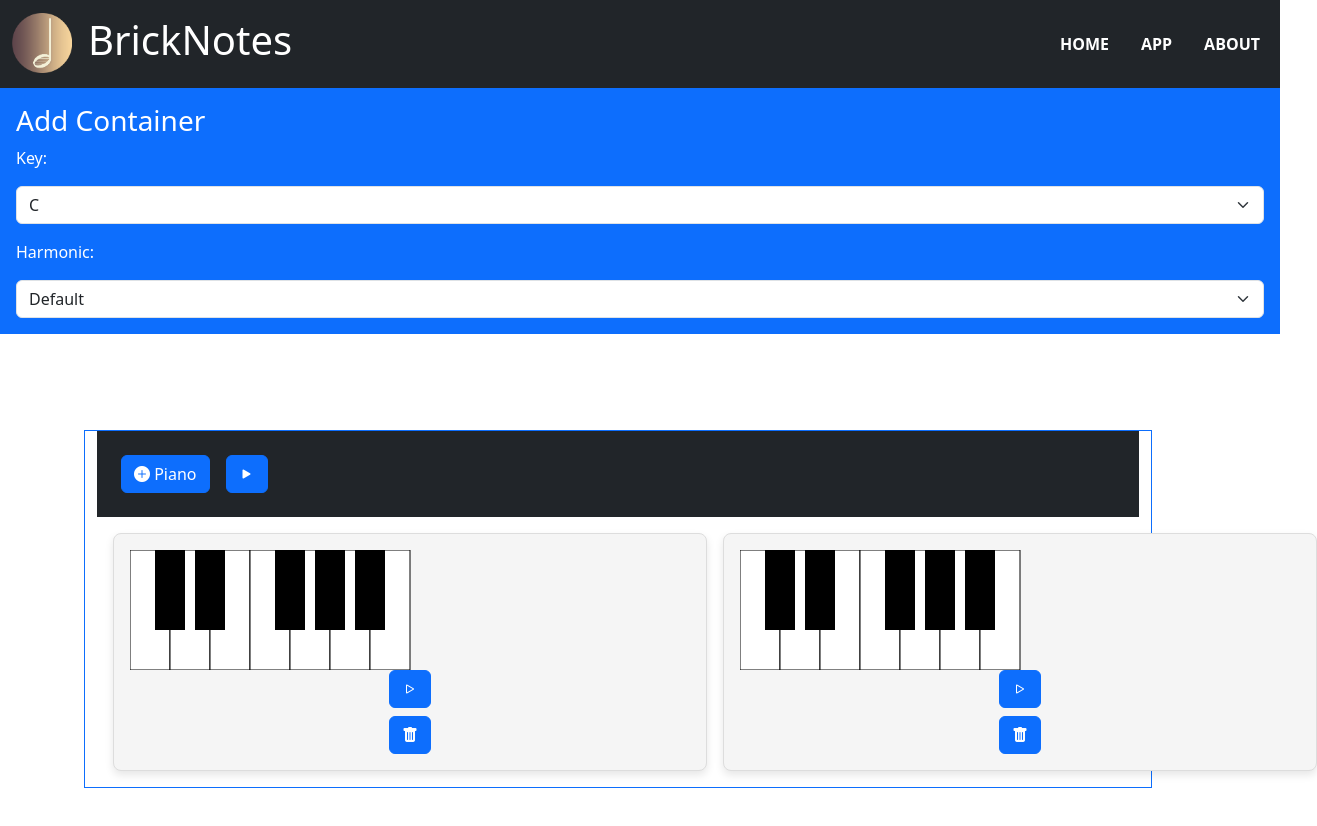
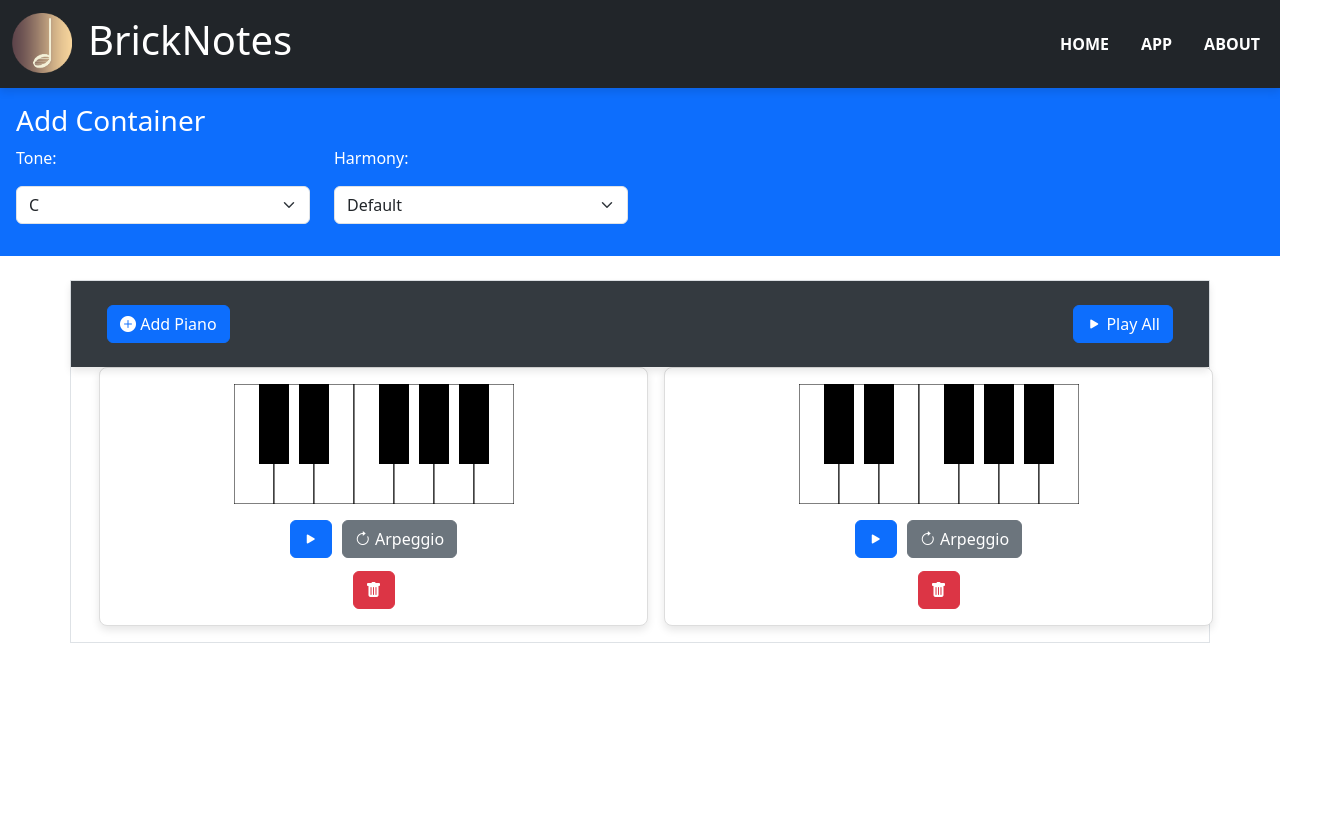
Before and after one commit to kelsbor/MusicApp, a React (Create React App) app: page /app in a window 1280 px wide. Shown: the top 826 px of the page, 1317 px wide, since content can reach past the window. After the commit the page ends 800 px from the top, so only its background shows below. Built offline with nearby package versions, Linux system fonts and the light colour scheme.

Commit message:
styling UI and PlayAll feature

```diff
--- a/src/components/AddContainer.js
+++ b/src/components/AddContainer.js
@@ -3,14 +3,21 @@ const AddContainer = () => {
         <>
             <header className="bg-primary text-white p-3">
                 <h3>Add Container</h3>
-                <p>Key:</p>
+                    <div className="row">
+                        <div className="col-3">
+                        <p>Tone:</p>
                             <select className="form-select mb-3">
                                 <option value={"default"}>C</option>
                             </select>
-                <p>Harmonic:</p>
+                        </div>
+                        <div className="col-3">
+                            <p>Harmony:</p>
                             <select className="form-select">
                                 <option value="default">Default</option>
                             </select>
+                        </div>
+                </div>
+
             </header>
 
 
--- a/src/components/Piano.js
+++ b/src/components/Piano.js
@@ -1,7 +1,8 @@
-import React, { useState, useMemo} from 'react';
+import React, { useState, useMemo, forwardRef, useImperativeHandle } from 'react';
 import Selector from './Selector';
 import AudioPlayer from '../utils/AudioPlayer';
-const Piano = ({ notes = [] }) => {
+
+const Piano = forwardRef(({ notes = [] }, ref) => {
     const [highlightedNotes, setHighlightedNotes] = useState(notes);
     const [showPopover, setShowPopover] = useState(false);
     const [playMode, setPlayMode] = useState(true); // true for chord, false for arpeggio
@@ -29,11 +30,18 @@ const Piano = ({ notes = [] }) => {
     }, [highlightedNotes]);
 
     const handlePianoClick = () => {
-        (showPopover) ? setShowPopover(false) : setShowPopover(true)
+      setShowPopover((prev) => !prev);
     }
+
+     // Expose play functionality to parent
+    useImperativeHandle(ref, () => ({
+      play: async () => {
+        await AudioPlayer({ notes: highlightedNotes, playmode: playMode }).play();
+      },
+    }));
     return (
         <>
-            <svg width="560" height="120" xmlns="http://www.w3.org/2000/svg" onClick={handlePianoClick}>
+            <svg width="280" height="120" xmlns="http://www.w3.org/2000/svg" onClick={handlePianoClick}>
             {/* White keys */}
             <rect id="C" x="0" y="0" width="40" height="120" fill={keyFills[0]} stroke="black" />
             <rect id="D" x="40" y="0" width="40" height="120" fill={keyFills[2]} stroke="black" />
@@ -57,9 +65,19 @@ const Piano = ({ notes = [] }) => {
               highlightedNotes={highlightedNotes}
             />
           )}
-        <AudioPlayer notes={highlightedNotes} playmode={playMode}/>
+        <div className="controls">
+          <button className="btn btn-primary play-button" onClick={() => AudioPlayer({ notes: highlightedNotes, playmode: playMode }).play()}>
+            <i className="bi bi-play-fill"></i>
+          </button>
+          <button
+              className="btn btn-secondary switch-button"
+              onClick={() => setPlayMode((prev) => !prev)}
+            >
+            <i class="bi bi-arrow-clockwise"></i> {playMode ? 'Arpeggio' : 'Chord'}
+          </button>
+        </div>
         </>
     );
-};
+});
 
 export default Piano;
--- a/src/components/PianoContainer.js
+++ b/src/components/PianoContainer.js
@@ -1,50 +1,82 @@
-import Piano from './Piano';
-import '../styles/Piano.css';
-import React, { useState } from 'react';
+import React, { useState, useRef } from "react";
+import Piano from "./Piano";
+import "../styles/Piano.css";
 
 const PianoContainer = () => {
   const [pianos, setPianos] = useState([
     { id: 1, occupied: false },
-    { id: 2, occupied: false }
+    { id: 2, occupied: false },
   ]);
+  const pianoRefs = useRef([]);
+
+  const addPianoRef = (el, id) => {
+    if (el) {
+      const index = pianoRefs.current.findIndex((ref) => ref.id === id);
+      if (index === -1) {
+        pianoRefs.current.push({ id, ref: el });
+      } else {
+        pianoRefs.current[index] = { id, ref: el };
+      }
+    }
+  };
+
+  const removePianoRef = (id) => {
+    pianoRefs.current = pianoRefs.current.filter((item) => item.id !== id);
+  };
 
   const handleAddPiano = () => {
     setPianos((prevPianos) => [
       ...prevPianos,
-      { id: prevPianos.length + 1, occupied: true }
+      { id: prevPianos.length + 1, occupied: true },
     ]);
   };
 
   const handleRemovePiano = (id) => {
     setPianos((prevPianos) => prevPianos.filter((piano) => piano.id !== id));
+    removePianoRef(id);
+  };
+
+  const handlePlayAll = async () => {
+    console.log("Valid piano refs:", pianoRefs.current);
+    for (const { ref } of pianoRefs.current) {
+      if (ref && ref.play) {
+        await ref.play();
+      }
+    }
   };
 
   return (
     <>
-      <nav className="navbar navbar-expand-sm bg-dark p-3">
-        <button className="btn btn-primary m-2 add-piano-btn" onClick={handleAddPiano}>
-        <i class="bi bi-plus-circle-fill"></i> Piano
-        </button>
-        <button className="btn btn-primary m-2 add-piano-btn" >
-          <i class="bi bi-play-fill"></i>
-        </button>
+      <nav className="navbar navbar-expand-sm text-white p-3">
+        <div className="container-fluid">
+          <button
+            className="btn btn-primary m-2 add-piano-btn"
+            onClick={handleAddPiano}
+          >
+            <i className="bi bi-plus-circle-fill"></i> Add Piano
+          </button>
+          <button
+            className="btn btn-primary m-2 add-piano-btn"
+            onClick={handlePlayAll}
+          >
+            <i className="bi bi-play-fill"></i> Play All
+          </button>
+        </div>
       </nav>
 
-      <div>
       <div className="grid-container">
         {pianos.map((piano) => (
           <div key={piano.id} className="grid-item">
-            <Piano />
+            <Piano ref={(el) => addPianoRef(el, piano.id)} />
             <button
-              className="btn btn-primary remove-piano-btn"
+              className="btn btn-danger remove-piano-btn"
               onClick={() => handleRemovePiano(piano.id)}
             >
-              <i class="bi bi-trash-fill"></i>
+              <i className="bi bi-trash-fill"></i>
             </button>
           </div>
         ))}
       </div>
-    </div>
     </>
   );
 };
--- a/src/components/tabs/AxisSelector.js
+++ b/src/components/tabs/AxisSelector.js
@@ -63,7 +63,7 @@ const AxisSelector = ({ onSelectAxis, showTonalContext = true }) => {
     };
 
     return (
-        <svg width="400" height="400">
+        <svg width="400" height="400" >
             {/* Draw Circle */}
             <circle cx={centerX} cy={centerY} r={radius} fill="none" stroke="black" />
 
--- a/src/pages/HomePage.js
+++ b/src/pages/HomePage.js
@@ -29,7 +29,7 @@ const HomePage = () =>{
                         aria-expanded={isOpen}
                     aria-label="Toggle navigation"
                 >
-                    <span className="navbar-toggler-icon"></span>
+                    <i className="bi bi-list text-white fs-3"></i>
                 </button>
 
                 <div className={`collapse navbar-collapse ${isOpen ? 'show' : ''}`}>
--- a/src/pages/WorkSpace.js
+++ b/src/pages/WorkSpace.js
@@ -32,11 +32,9 @@ const WorkSpace = () =>{
             </nav>
         </header>
         <AddContainer />
-        <div className='container m-5 p-5'>
+        <div className='container mt-4 border'>
             <div className='row'>
-                <div className='col-12 border border-primary'>
-                    <PianoContainer />
-                </div>
+                <PianoContainer />
             </div>
         </div>
         </>
--- a/src/styles/Piano.css
+++ b/src/styles/Piano.css
@@ -1,26 +1,70 @@
+/* Piano container grid styling */
 .grid-container {
   display: grid;
-  grid-template-columns: repeat(2, 1fr); /* Always 2 items per row */
+  grid-template-columns: repeat(auto-fit, minmax(280px, 1fr)); /* Responsive layout */
   gap: 16px; /* Space between items */
   margin: 16px;
+  justify-content: center; /* Center the grid */
 }
 
+/* Individual piano styling */
 .grid-item {
   display: flex;
   flex-direction: column;
   align-items: center;
   justify-content: center;
-  background-color: #f5f5f5;
+  background-color: #ffffff;
   border: 1px solid #ddd;
   border-radius: 8px;
   padding: 16px;
   box-shadow: 0 4px 8px rgba(0, 0, 0, 0.1);
+  transition: transform 0.2s ease, box-shadow 0.2s ease;
 }
 
+.grid-item:hover {
+  transform: translateY(-3px);
+  box-shadow: 0 6px 12px rgba(0, 0, 0, 0.15);
+}
+
+/* Add Piano button */
 .add-piano-btn {
   margin-bottom: 16px;
 }
 
+.play-button {
+  margin: 5px;
+  margin-top: 16px;
+  justify-content: left;
+}
+.switch-button {
+  margin: 5px;
+  margin-top: 16px;
+
+}
+/* Remove Piano button */
 .remove-piano-btn {
   margin-top: 8px;
+
 }
+
+/* Navbar styling */
+.navbar {
+  background-color: #343a40; /* Darker background for contrast */
+  color: #fff;
+  padding: 16px;
+  box-shadow: 0 4px 8px rgba(0, 0, 0, 0.1);
+}
+
+.navbar .btn {
+  margin: 0 8px;
+}
+
+/* Responsive adjustments for smaller screens */
+@media (max-width: 600px) {
+  .grid-container {
+    grid-template-columns: repeat(auto-fit, minmax(250px, 1fr)); /* Smaller minimum width for smaller screens */
+  }
+  .axis-selector {
+    max-width: 400px; /* Use the full size only when there is enough space */
+  }
+}
--- a/src/utils/AudioPlayer.js
+++ b/src/utils/AudioPlayer.js
@@ -1,37 +1,40 @@
-import React from "react";
 const AudioPlayer = ({ notes, playmode }) => {
     const noteFiles = [
-        "c4.mp3", "c-4.mp3", "d4.mp3", "d-4.mp3", "e4.mp3",
-        "f4.mp3", "f-4.mp3", "g4.mp3", "g-4.mp3", "a4.mp3",
-        "a-4.mp3", "b4.mp3",
+      "c4.mp3", "c-4.mp3", "d4.mp3", "d-4.mp3", "e4.mp3",
+      "f4.mp3", "f-4.mp3", "g4.mp3", "g-4.mp3", "a4.mp3",
+      "a-4.mp3", "b4.mp3",
     ];
 
     const playNote = (note) => {
+      return new Promise((resolve) => {
         const audio = new Audio(`/audio/piano/${noteFiles[note]}`);
+        audio.onended = resolve; // Resolve the promise when the audio ends
         audio.play();
+      });
     };
 
-    const play = () => {
-        (playmode) ? playChord() : playArpeggio();
-    }
-
-    const playChord = () => {
-        if (!notes || notes.length === 0) return;
-        notes.forEach((note) => playNote(note));
+    const playChord = async () => {
+      if (!notes || notes.length === 0) return;
+      const playPromises = notes.map((note) => playNote(note));
+      await Promise.all(playPromises); // Wait for all notes in the chord to finish
     };
 
-    const playArpeggio = () => {
-        if (!notes || notes.length === 0) return;
-        notes.forEach((note, index) => {
-            setTimeout(() => playNote(note), index * 300); // 300ms between notes
-        });
+    const playArpeggio = async () => {
+      if (!notes || notes.length === 0) return;
+      for (const note of notes) {
+        await playNote(note); // Play notes one at a time with a delay
+      }
     };
 
-    return (
-        <div>
-            <button className="btn btn-primary" onClick={play}><i class="bi bi-play"></i></button>
-        </div>
-    );
-};
+    return {
+      play: async () => {
+        if (playmode) {
+          await playChord();
+        } else {
+          await playArpeggio();
+        }
+      },
+    };
+  };
 
-export default AudioPlayer;
+  export default AudioPlayer;
```
Lines whose indentation alone changed are shown as unchanged.
